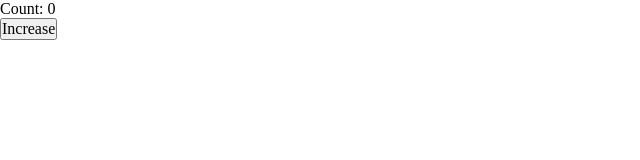
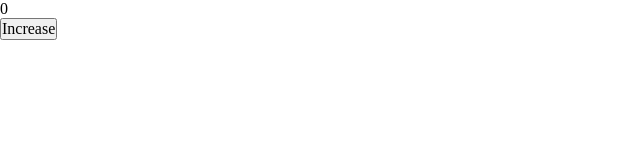
Before and after one commit to TranDangKhoi/react-18, a React (Create React App) app: page / in a window 1280 px wide. Shown: the top 160 px of the page, without its empty margins (0-640 px from the left). Built offline with nearby package versions, Linux system fonts and the light colour scheme.

Commit message:
:book: Update README

```diff
--- a/src/App.jsx
+++ b/src/App.jsx
@@ -1,10 +1,11 @@
 import "./App.css";
 import CounterEffect from "./components/CounterEffect";
+import CounterLayoutEffect from "./components/CounterLayoutEffect";
 
 function App() {
   return (
     <>
-      <CounterEffect></CounterEffect>
+      <CounterLayoutEffect></CounterLayoutEffect>
     </>
   );
 }
--- a/src/components/CounterEffect.jsx
+++ b/src/components/CounterEffect.jsx
@@ -8,6 +8,9 @@ const CounterEffect = () => {
     setCount((prev) => prev + 1);
   };
   useEffect(() => {
+    for (let i = 0; i < 40000; i++) {
+      console.log(i);
+    }
     if (count === 3) {
       setCount(0);
     }
--- a/src/components/CounterLayoutEffect.jsx
+++ b/src/components/CounterLayoutEffect.jsx
@@ -5,6 +5,9 @@ function CounterLayoutEffect() {
 
   // First, let's start with the useEffect one:
   useLayoutEffect(() => {
+    for (let i = 0; i < 40000; i++) {
+      console.log(i);
+    }
     if (count === 3) {
       setCount(0);
     }
```
Also changed, not shown: 2 other files (tests, documents, lock files or other folders).
